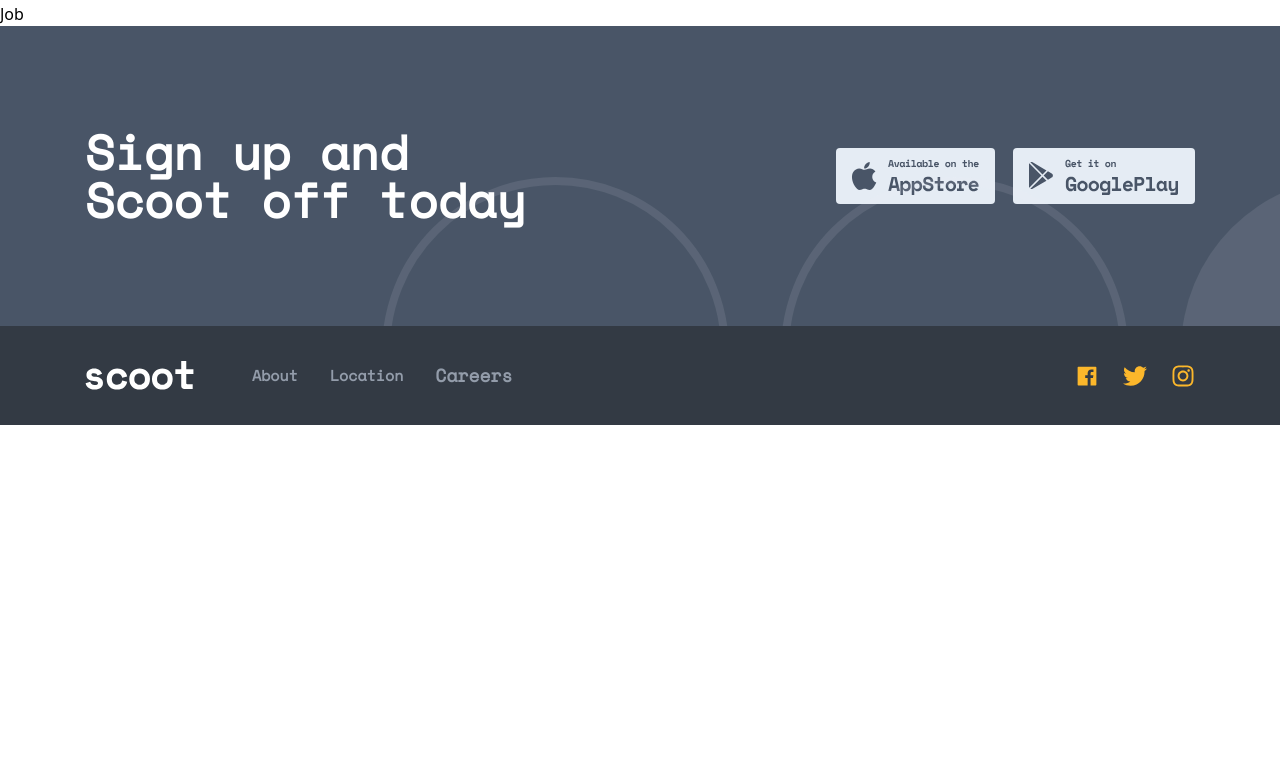
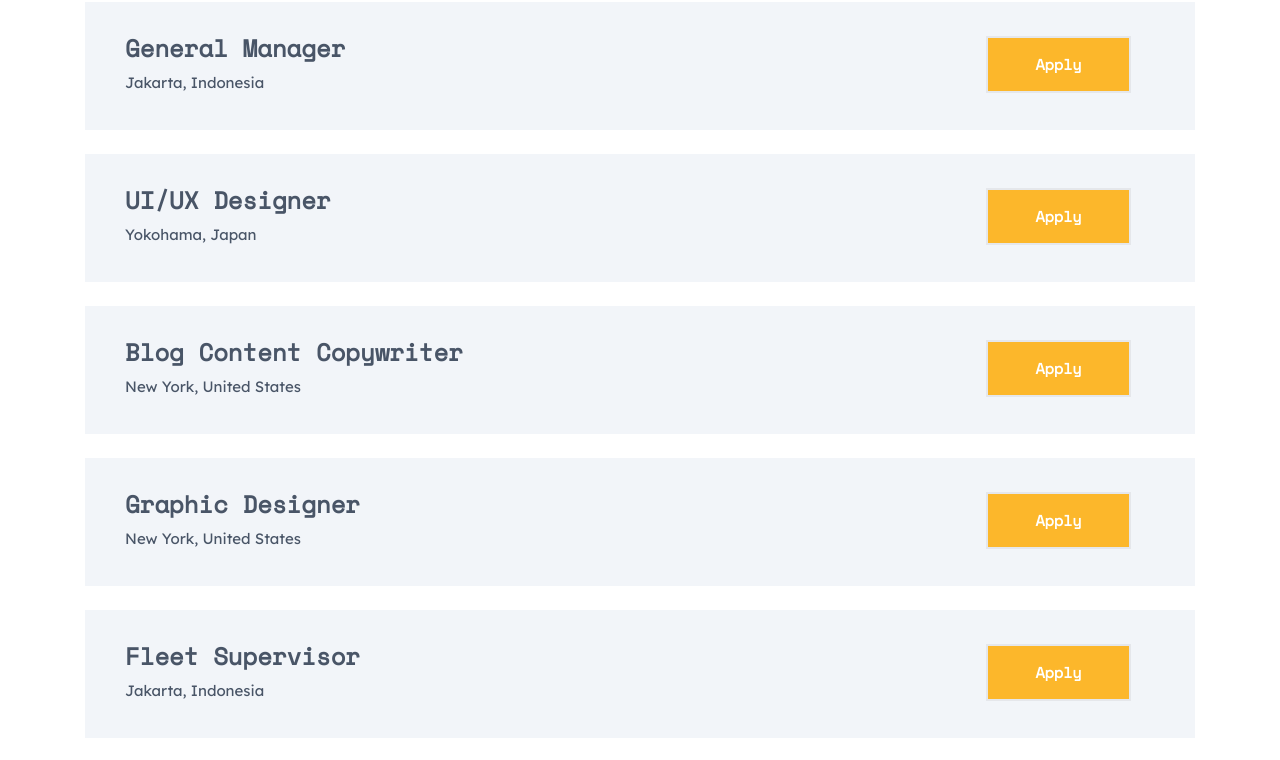
Before and after one commit to umidjonhp/scoot, a React (Vite) app: page /careers in a window 1280 px wide. Shown: the part 1700-2460 px from the top of the page. Before the commit the page ends 2125 px from the top, so only its background shows below. Built offline with nearby package versions, Linux system fonts and the light colour scheme.

Commit message:
I finished drawing the locations page

```diff
--- a/src/components/pages/careers-components/job/Job.jsx
+++ b/src/components/pages/careers-components/job/Job.jsx
@@ -1,5 +1,53 @@
+import { Button } from "../../../common/button/Button"
+
+const jobs = [
+  {
+    id: "1",
+    position: "General Manager",
+    country: "Jakarta, Indonesia",
+  },
+  {
+    id: "2",
+    position: "UI/UX Designer",
+    country: "Yokohama, Japan",
+  },
+  {
+    id: "3",
+    position: "Blog Content Copywriter",
+    country: "New York, United States",
+  },
+  {
+    id: "4",
+    position: "Graphic Designer",
+    country: "New York, United States",
+  },
+  {
+    id: "5",
+    position: "Fleet Supervisor",
+    country: "Jakarta, Indonesia",
+  },
+  {
+    id: "6",
+    position: "UX Analyst",
+    country: "London, United Kingdom",
+  },
+]
 export const Job = () => {
   return (
-    <div>Job</div>
+    <div className="container flex flex-col gap-6 mb-40">
+      {
+        jobs.map((job) => {
+          return(
+            <div className="bg-snow flex items-center justify-between pt-[32px] pb-[35px] pl-10 pr-16">
+              <div className="flex flex-col gap-2">
+                <h5 className="text-darkNavy text-2xl font-bold font-spaceMono leading-7">{job.position}</h5>
+                <span className="text-darkNavy text-[15px] font-lexendDeca leading-[25px]">{job.country}</span>
+              </div>
+              <Button>Apply</Button>
+            </div>
+          )
+        })
+      }
+    </div>
   )
 }
--- a/src/components/pages/location-components/map/Map.jsx
+++ b/src/components/pages/location-components/map/Map.jsx
@@ -1,5 +1,16 @@
+import mapImg from "../../../../../public/mock-images/map/map.png"
+import { Button } from "../../../common/button/Button"
 export const Map = () => {
   return (
-    <div>Map</div>
+    <div className="container mb-[120px]">
+      <div className="my-[120px] w-[100%]">
+          <img src={mapImg} alt="map" className="" />
+      </div>
+      <div className="flex items-center justify-between gap-[30px]">
+        <h2 className="text-darkNavy text-5xl font-bold font-spaceMono leading-[48px]">Your city <br /> not listed?</h2>
+        <p className="text-dimGrey w-[40%] text-[15px] font-lexendDeca leading-[25px]">If you’d like to see Scoot in your hometown, be sure to let us know. We track requests and plan launches based on demand. Feel free to message us by clicking the link or messaging us on social.</p>
+        <Button>Message Us</Button>
+      </div>
+    </div>
   )
 }
--- a/src/pages/location/Location.jsx
+++ b/src/pages/location/Location.jsx
@@ -1,5 +1,13 @@
+import { PagesTop } from "../../components/layout"
+import { Map } from "../../components/pages/location-components/map/Map"
+// import Img
+import bgImg from "../../../public/mock-images/careersImg/bg.png"
+
 export const Location = () => {
   return (
-    <div>Location</div>
+    <>
+      <PagesTop img={bgImg} name={"Locations"} />
+      <Map />
+    </>
   )
 }
```
